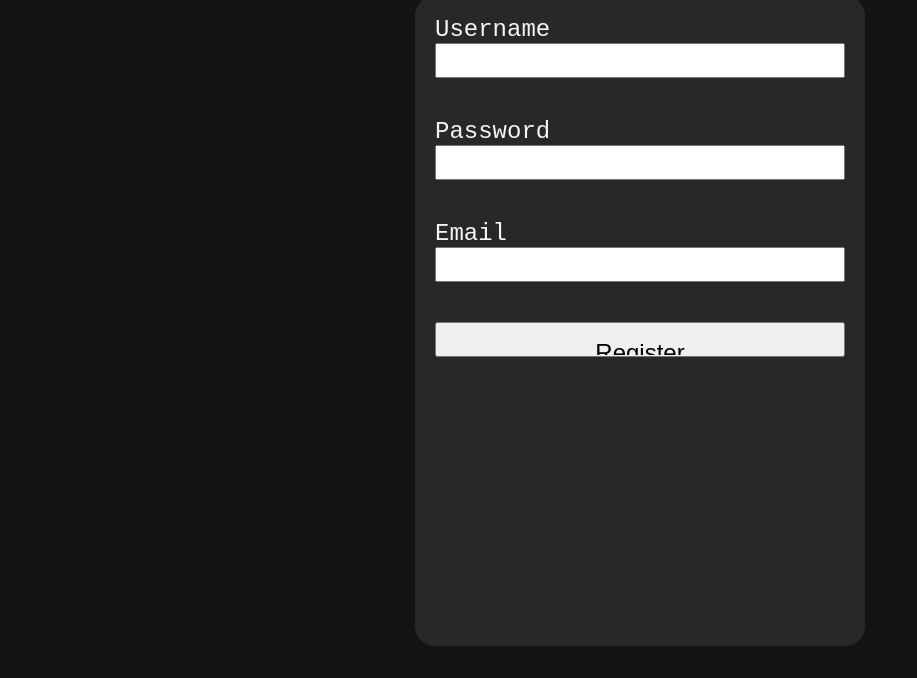
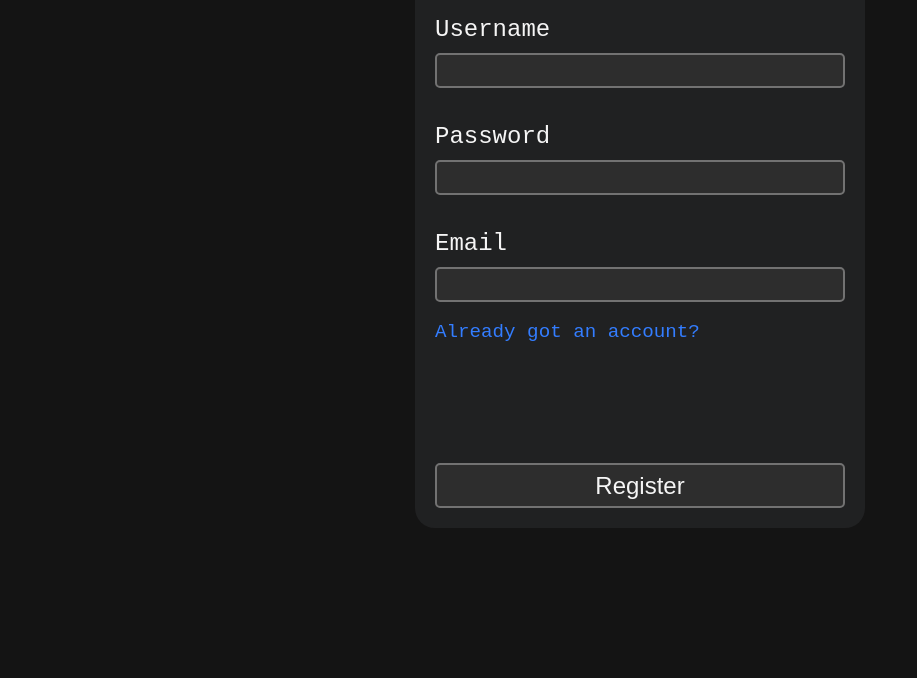
Before and after one commit to wiktor-falek/todo-backend, a website: page src/views/public/register.html in a window 1280 px wide. Shown: the part 122-800 px from the top of the page, without its empty margins (0-917 px from the left). Drawn offline with Linux system fonts and the light colour scheme.

Commit message:
form style

```diff
--- a/src/utils/rateLimit.js
+++ b/src/utils/rateLimit.js
@@ -3,7 +3,7 @@ import { rateLimit } from 'express-rate-limit'
 
 export const apiLimiter = rateLimit({
     windowMs: 60000,
-    max: 10, // limit ip to this amount of requests per window
+    max: 20, // limit ip to this amount of requests per window
     standardHeaders: true,
     legacyHeaders: false,
 });
--- a/src/views/public/main.css
+++ b/src/views/public/main.css
@@ -1,8 +1,14 @@
 :root {
+    --font-color:whitesmoke;
+    --secondary-font-color: #337DFF;
+    font-size: 24px;
+    font-family: Roboto, system-ui, -apple-system, BlinkMacSystemFont, 'Segoe UI', Oxygen, Ubuntu, Cantarell, 'Open Sans', 'Helvetica Neue', sans-serif;
+}
+
+body {
+    color: var(--font-color);
+    font-family: 'Courier New', Courier, monospace;
     margin: 0;
-    font-family: 'Courier New', Courier, monospace;
-    color: whitesmoke;
-    font-size: 24px;
 }
 
 body {
@@ -10,7 +16,17 @@ body {
 }
 
 h1 {
-    color: #337DFF;
+    color: var(--secondary-font-color);
+}
+
+a {
+    font-size: 0.8rem;
+    color: var(--secondary-font-color);
+    text-decoration: none;
+}
+
+a:hover {
+    text-decoration: underline;
 }
 
 .container {
@@ -20,9 +36,11 @@ h1 {
 }
 
 .card {
+    display: flex;
+    flex-direction: column;
     height: 650px;
     width: 450px;
-    background-color: rgb(40, 40, 40);
+    background-color: #202122;
     border-radius: 20px;
     padding: 20px;
     box-sizing: border-box;
@@ -32,16 +50,30 @@ h1 {
     text-align: center;
 }
 
-.card input {
-    display: flex;
+input {
+    color: var(--font-color);
     font-size: 1rem;
     height: 35px;
     width: 100%;
-    padding: 15px;
     box-sizing: border-box;
-    justify-content: center;
+    margin-top: 10px;
+    margin-bottom: 35px;
+    border-radius: 5px;
+    border: 2px solid rgb(114, 114, 114);
+    background-color: rgb(45, 45, 45);
 }
 
-.card input {
-    margin-bottom: 40px;
+input:nth-last-child(2) {
+    margin-bottom: 15px;
 }
+
+input[type="submit"] {
+    margin-top: auto;
+    margin-bottom: 0;
+    height: 45px;
+    padding: 0;
+}
+
+.card input[type="submit"]:hover {
+    background-color: rgb(68, 68, 68);
+}
--- a/src/views/public/register.html
+++ b/src/views/public/register.html
@@ -8,22 +8,28 @@
     <link rel="stylesheet" href="./main.css">
 </head>
 <body>
-    <h1>Register</h1>
-
     <div class="container">
         <div class="card">
-            <form action="/register" method="POST">
+            <h1>Register</h1>
+
+            <form action="/register" method="post" id="auth-form">
                 <label for="username">Username</label>
-                <input type="text" id="username" name="username">
+                <input type="text" id="username" name="username"
+                required minlength="6" maxlength="30">
 
                 <label for="password">Password</label>
-                <input type="password" id="password" name="password">
+                <input type="password" id="password" name="password"
+                required minlength="8" maxlength="100">
 
                 <label for="email">Email</label>
-                <input type="email" id="email" name="email">
+                <input type="email" id="email" name="email"
+                required minlength="6" maxlength="254">
 
-                <input type="submit" value="Register">
+                <a href="/login">Already got an account?</a>
+
             </form>
+
+            <input type="submit" value="Register" form="auth-form">
         </div>
     </div>
 
```
Also changed, not shown: src/views/public/login.html (+9 -6 lines).
